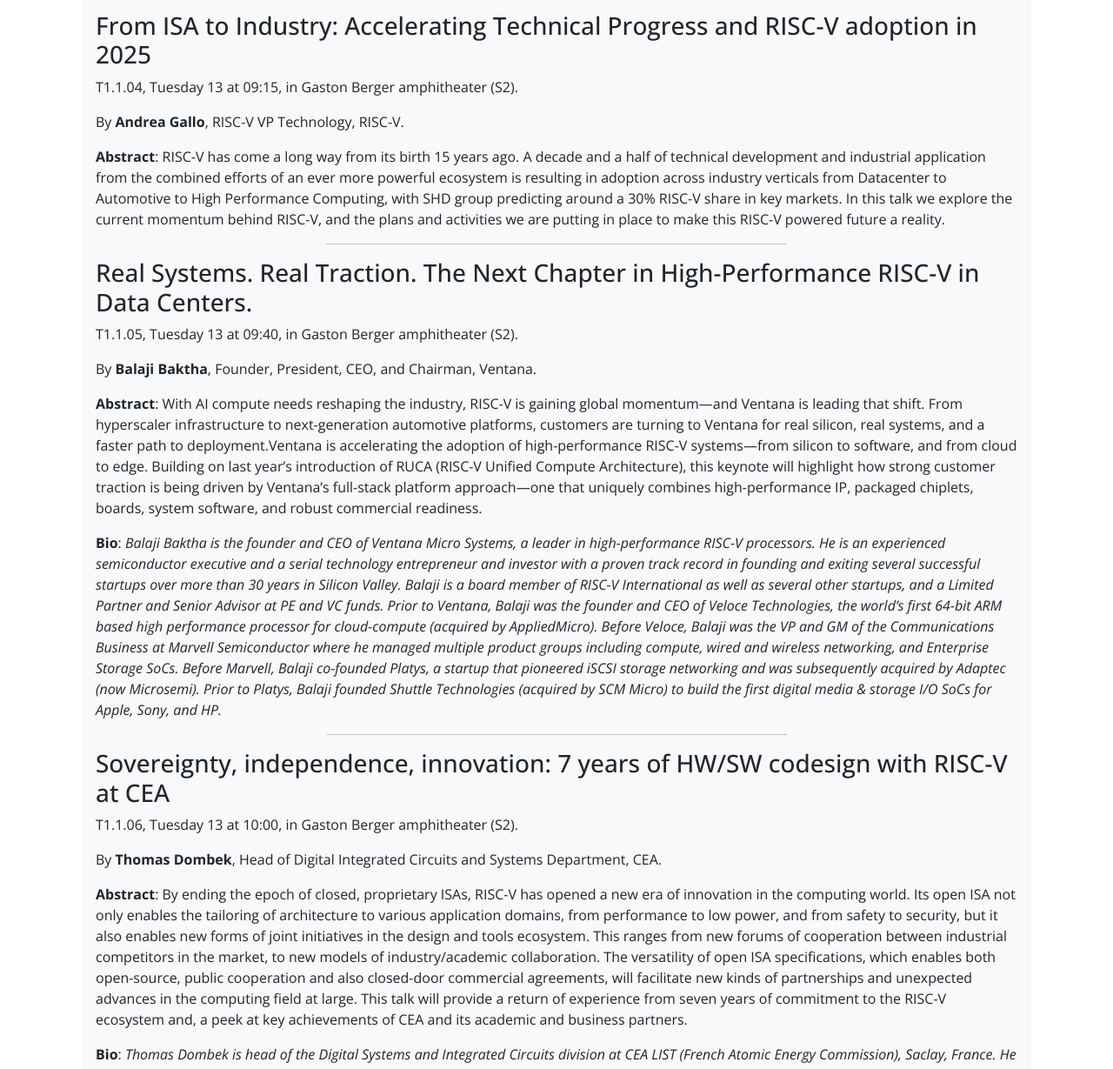
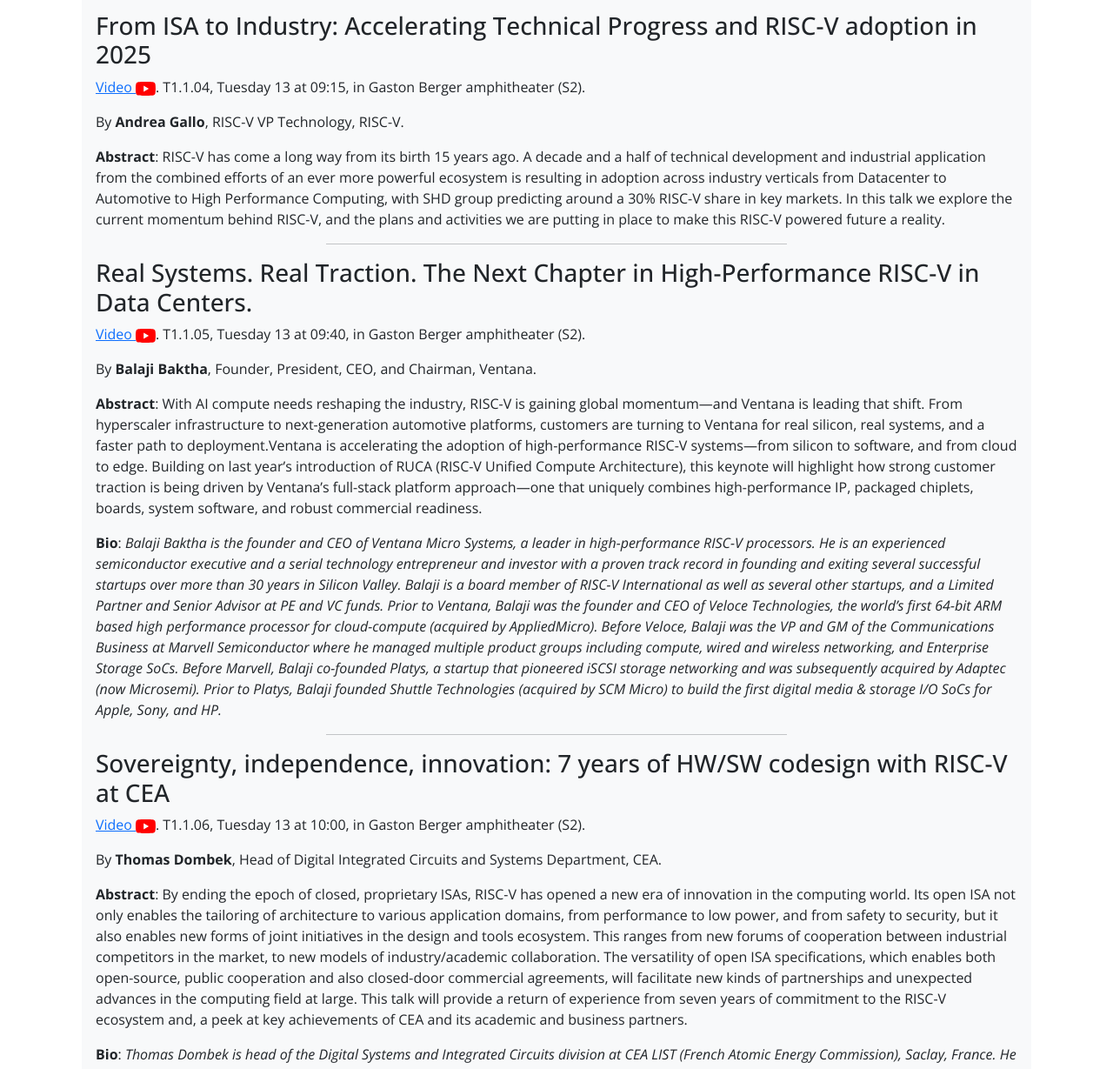
Before and after one commit to riscv-europe/summit-website-development, a Jekyll site: the page built from summit/2025/index.md, in a window 1280 px wide and 1400 px high, scrolled down 3650 px. Shown: the part 171-1400 px from the top of the window at 87% size. Built offline with Jekyll 4.4.1, drawn with Linux system fonts in a browser that asks for light colours; some of the changed text lies outside the part shown.

Commit message:
Add: generation of the YouTube video links on the front page.

```diff
--- a/_includes/summit25talk-long.md
+++ b/_includes/summit25talk-long.md
@@ -2,6 +2,7 @@
 
 <h3 id="{{ talk['FirstName'] }}-{{ talk['LastName'] }}-talk">{{ talk['TalkTitle'] }}</h3>
 
+{% if slot['YouTubeURL'] %}<a href="{{ slot['YouTubeURL'] }}">Video <img style="display: inline-block; vertical-align: middle; height: auto; max-height: 1em;" src="media/logos/inline-youtube-logo.svg" alt="YouTube icon"/></a>.{% endif %}
 T{{ slot.SlotId }}, {{ session.DayLong }} at {{ slot.Start }}, in Gaston Berger amphitheater (S2).
 
 By **{{ talk['FirstName'] }} {{ talk['LastName'] }}**
```
Also changed, not shown: summit/2025/media/logos/inline-youtube-logo.svg (added).
